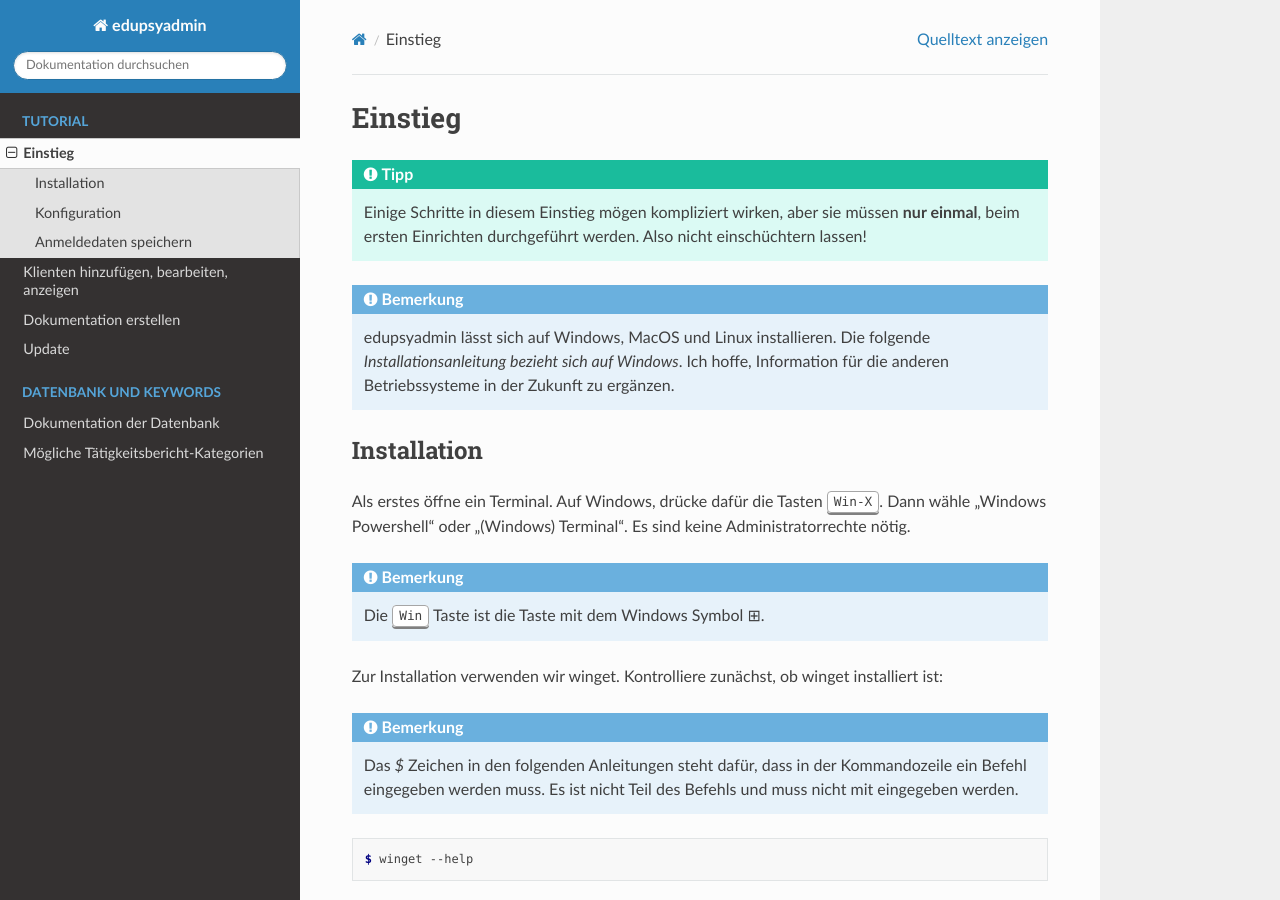
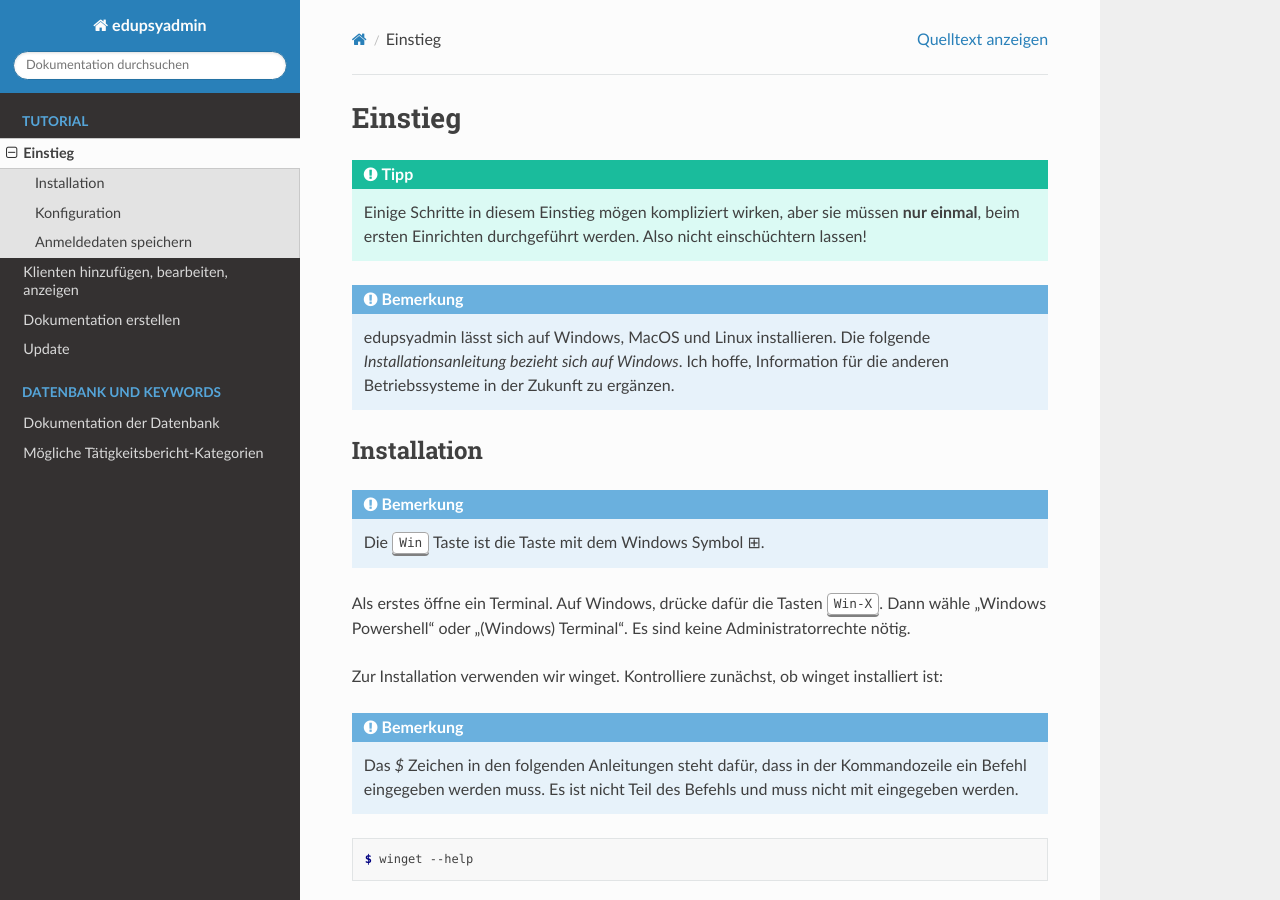
Before and after one commit to LKirst/edupsyadmin, a Sphinx documentation site: the page built from docs/tutorial/installation.rst, in a window 1280 px wide and 900 px high. Built offline with Sphinx 7.4.7 and the Read the Docs theme 3.1.0, drawn with Linux system fonts in a browser that asks for light colours.

```diff
--- a/docs/tutorial/installation.rst
+++ b/docs/tutorial/installation.rst
@@ -16,13 +16,13 @@ Einstieg
 Installation
 ------------
 
+.. note:: Die :kbd:`Win` Taste ist die Taste mit dem Windows Symbol |WinKey|.
+
+.. |WinKey| unicode:: U+229E
+
 Als erstes öffne ein Terminal. Auf Windows, drücke dafür die Tasten
 :kbd:`Win-X`. Dann wähle "Windows Powershell" oder "(Windows) Terminal". Es
 sind keine Administratorrechte nötig.
-
-.. note:: Die :kbd:`Win` Taste ist die Taste mit dem Windows Symbol |WinKey|.
-
-.. |WinKey| unicode:: U+229E
 
 Zur Installation verwenden wir winget. Kontrolliere zunächst, ob winget
 installiert ist:
```
